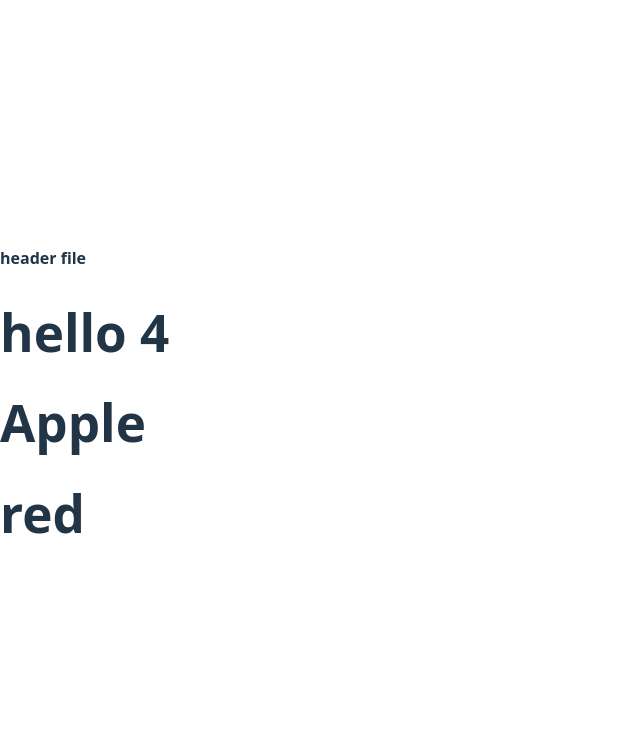
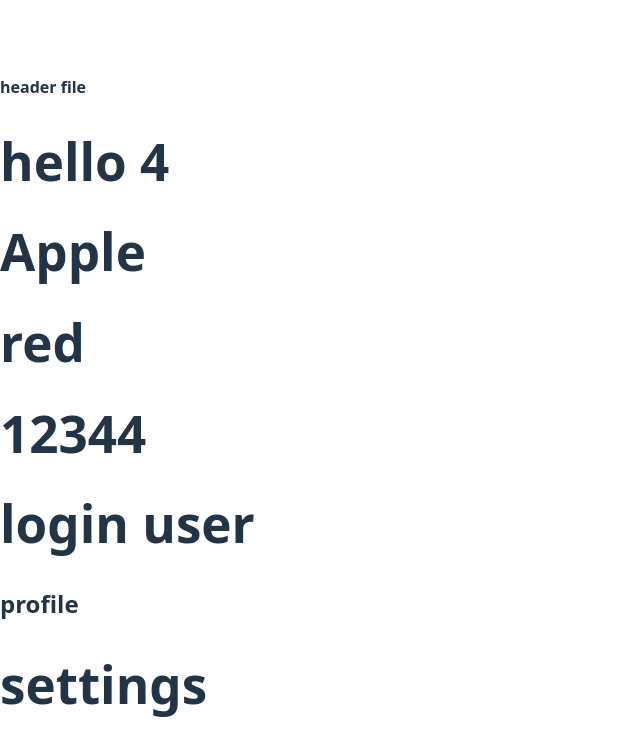
Before and after one commit to Aaqib-Ahmed-Khan/React.js_Practice, a React (Vite) app in the folder my-vite-app/: page / in a window 1280 px wide. Shown: the top 756 px of the page, without its empty margins (0-640 px from the left). Built offline with nearby package versions, Linux system fonts and the light colour scheme.

Commit message:
constants return

```diff
--- a/my-vite-app/src/App.jsx
+++ b/my-vite-app/src/App.jsx
@@ -1,4 +1,5 @@
 import Header from "./header"
+import Login,{Profile,Settings, Userkey} from "./userComponent"
 function App(){
   return (
     <div>
@@ -6,6 +7,9 @@
   <h1>hello {sum()}</h1>
   <Fruit></Fruit>
   <Colour></Colour>
+  <Login></Login>
+  <Profile></Profile>
+  <Settings></Settings>
 </div>
 )
 
@@ -18,10 +22,14 @@
 }
 function Colour(){
   return(
+    <div>
     <h1>red</h1>
-  )
+    <h1>{Userkey}</h1>
+  </div>)
 }
 function sum(){
 return 2+2
 }
+
+
 export default App;
--- /dev/null
+++ b/my-vite-app/src/userComponent.jsx
@@ -0,0 +1,19 @@
+function Login(){
+    return (
+        <h1>login user</h1>
+    )
+}
+
+export function Profile(){
+return(
+    <h2>profile </h2>
+)
+}
+
+export function Settings(){
+    return(
+        <h1>settings</h1>
+    )
+}
+export const Userkey="12344";
+export default Login;
```
